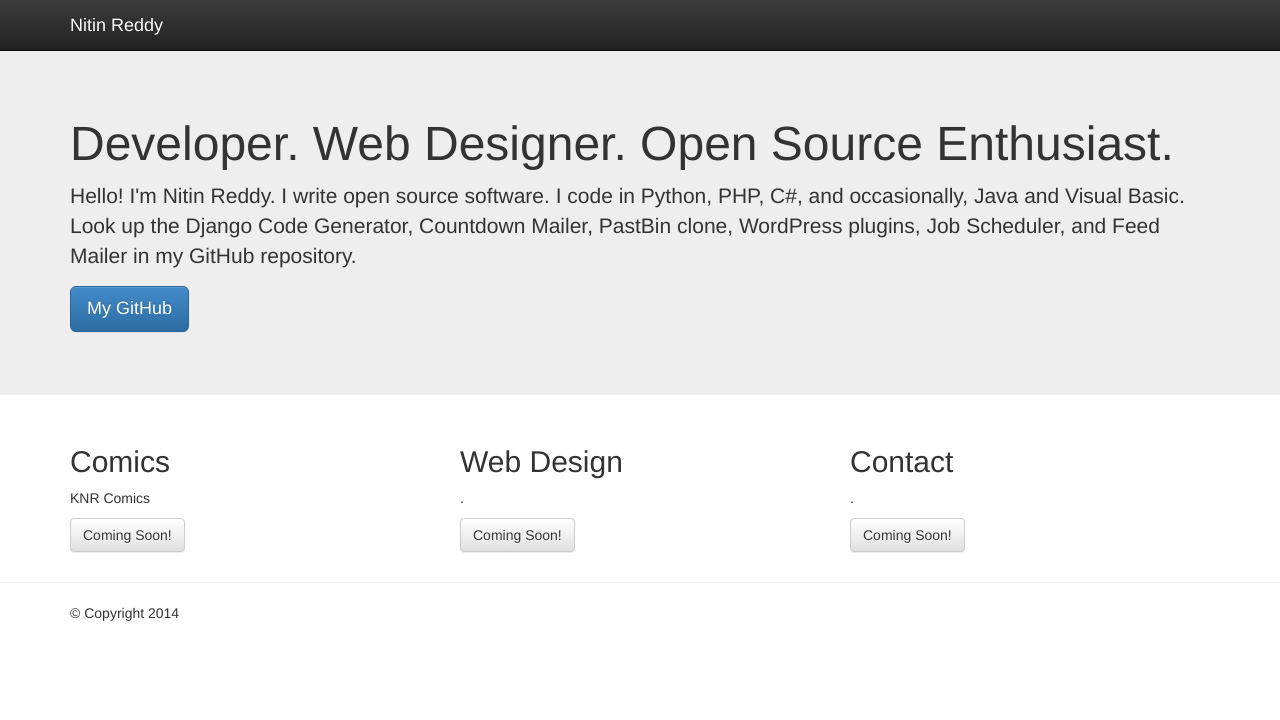
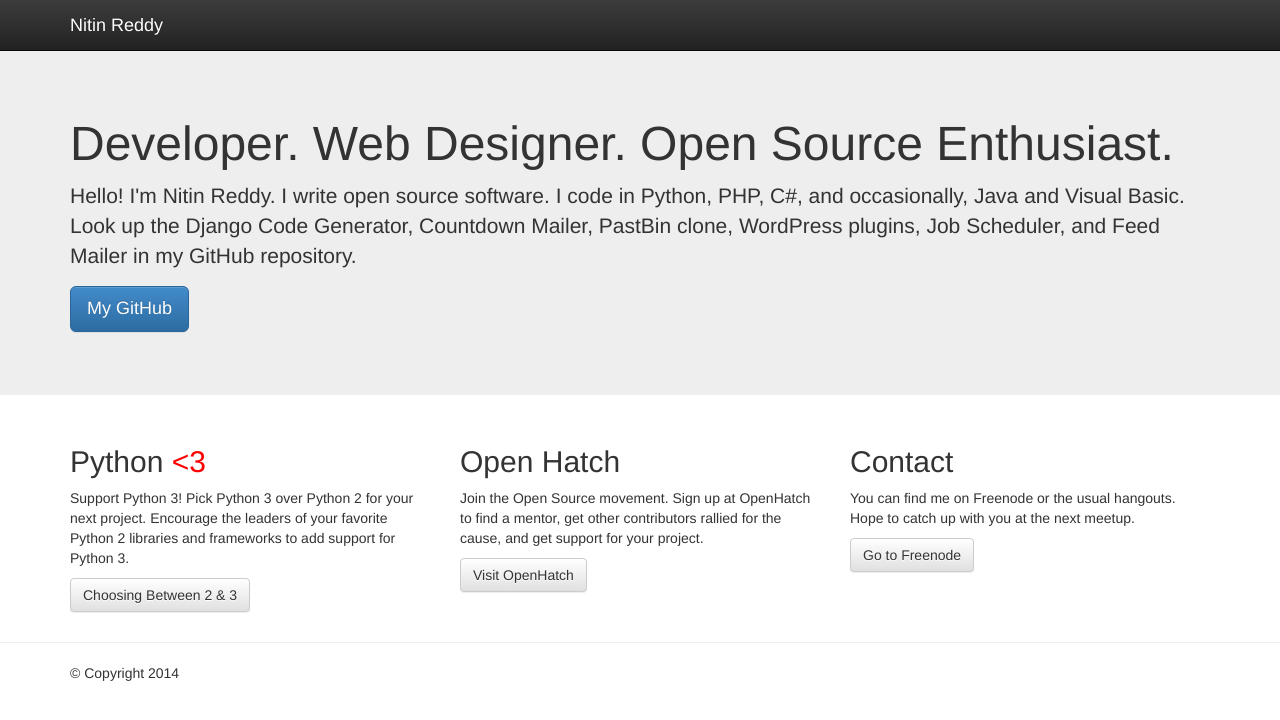
Before and after one commit to redknitin/redknitin.github.io, a plain HTML site: page index.html in a window 1280 px wide. Drawn offline with Linux system fonts and the light colour scheme.

Commit message:
Added more content to home page

```diff
--- a/index.html
+++ b/index.html
@@ -1,6 +1,6 @@
 <!doctype html><html>
 <head>
-<title></title>
+<title>Nitin Reddy</title>
 <link rel="stylesheet" href="css/bootstrap.min.css" />
 <link rel="stylesheet" href="css/bootstrap-theme.min.css" />
 <script src="js/jquery-2.1.1.min.js"></script>
@@ -13,6 +13,10 @@ body {
 
 .navbar-brand {
 	color: white!important;
+}
+
+.red-text {
+	color: red;
 }
 
 @media screen and (min-width: 768px) {
@@ -50,27 +54,27 @@ body {
 	<div class="container">
 		<div class="row">
 			<div class="col-md-4">
-				<h2>Comics</h2>
+				<h2>Python <span class="red-text">&lt;3</span></h2>
 				<p>
-				KNR Comics
+				Support Python 3! Pick Python 3 over Python 2 for your next project. Encourage the leaders of your favorite Python 2 libraries and frameworks to add support for Python 3.
 				</p>
-				<p><a class="btn btn-default" role="button" href="javascript:alert('Coming Soon!');">Coming Soon!</a></p>
+				<p><a class="btn btn-default" role="button" href="https://wiki.python.org/moin/Python2orPython3">Choosing Between 2 &amp; 3</a></p>
 			</div>
 
 			<div class="col-md-4">
-				<h2>Web Design</h2>
+				<h2>Open Hatch</h2>
 				<p>
-				.
+				Join the Open Source movement. Sign up at OpenHatch to find a mentor, get other contributors rallied for the cause, and get support for your project.
 				</p>
-				<p><a class="btn btn-default" role="button" href="javascript:alert('Coming Soon!');">Coming Soon!</a></p>
+				<p><a class="btn btn-default" role="button" href="http://openhatch.org/">Visit OpenHatch</a></p>
 			</div>
 
 			<div class="col-md-4">
 				<h2>Contact</h2>
 				<p>
-				.
+				You can find me on Freenode or the usual hangouts. Hope to catch up with you at the next meetup.
 				</p>
-				<p><a class="btn btn-default" role="button" href="javascript:alert('Coming Soon!');">Coming Soon!</a></p>
+				<p><a class="btn btn-default" role="button" href="http://webchat.freenode.net/">Go to Freenode</a></p>
 			</div>
 		</div>
 	</div>
```
